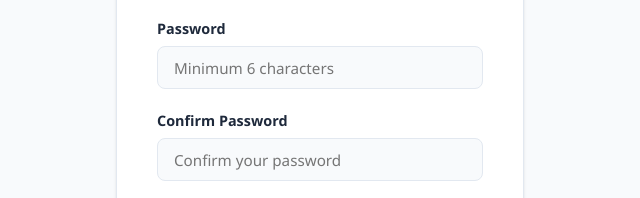
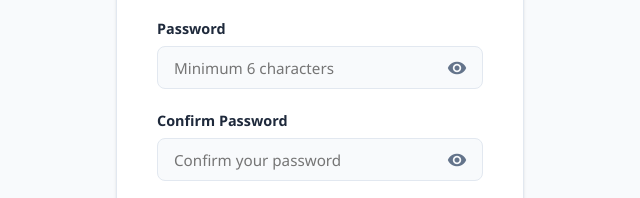
Before and after one commit to Pulok-Akibuzzaman/Medica, a website: page public/register.html in a window 1280 px wide. Shown: the part 432-630 px from the top of the page, 320-960 px from the left. Drawn offline with Linux system fonts and the light colour scheme.

Commit message:
Added show password option

```diff
--- a/public/css/style.css
+++ b/public/css/style.css
@@ -346,6 +346,41 @@ textarea { resize: vertical; min-height: 100px; }
   font-weight: 600;
   margin-bottom: 0.4rem;
   font-size: 0.9rem;
+}
+
+/* Password toggle */
+.password-wrapper {
+  position: relative;
+  display: flex;
+  align-items: center;
+}
+
+.password-wrapper input {
+  padding-right: 2.75rem;
+}
+
+.password-toggle {
+  position: absolute;
+  right: 0.5rem;
+  background: none;
+  border: none;
+  cursor: pointer;
+  color: var(--text-light);
+  padding: 0.5rem;
+  transition: var(--transition);
+  display: flex;
+  align-items: center;
+  justify-content: center;
+  line-height: 1;
+}
+
+.password-toggle:hover {
+  color: var(--primary);
+}
+
+.password-toggle .material-icons {
+  font-size: 1.25rem;
+  user-select: none;
 }
 
 /* Auth pages */
--- a/public/js/app.js
+++ b/public/js/app.js
@@ -1,4 +1,18 @@
 const API = '';
+
+function togglePasswordVisibility(inputId) {
+  const input = document.getElementById(inputId);
+  const button = input.nextElementSibling;
+  const icon = button.querySelector('.material-icons');
+
+  if (input.type === 'password') {
+    input.type = 'text';
+    icon.textContent = 'visibility_off';
+  } else {
+    input.type = 'password';
+    icon.textContent = 'visibility';
+  }
+}
 
 function getToken() { return localStorage.getItem('token'); }
 function getUser() {
--- a/public/register.html
+++ b/public/register.html
@@ -5,6 +5,7 @@
   <meta name="viewport" content="width=device-width, initial-scale=1.0">
   <title>Register - Medica</title>
   <link rel="stylesheet" href="css/style.css">
+  <link rel="stylesheet" href="https://fonts.googleapis.com/icon?family=Material+Icons">
 </head>
 <body>
   <nav class="navbar">
@@ -57,11 +58,21 @@
         </div>
         <div class="form-group">
           <label for="password">Password</label>
-          <input type="password" id="password" placeholder="Minimum 6 characters" required minlength="6">
+          <div class="password-wrapper">
+            <input type="password" id="password" placeholder="Minimum 6 characters" required minlength="6">
+            <button type="button" class="password-toggle" onclick="togglePasswordVisibility('password')">
+              <span class="material-icons">visibility</span>
+            </button>
+          </div>
         </div>
         <div class="form-group">
           <label for="confirm-password">Confirm Password</label>
-          <input type="password" id="confirm-password" placeholder="Confirm your password" required>
+          <div class="password-wrapper">
+            <input type="password" id="confirm-password" placeholder="Confirm your password" required>
+            <button type="button" class="password-toggle" onclick="togglePasswordVisibility('confirm-password')">
+              <span class="material-icons">visibility</span>
+            </button>
+          </div>
         </div>
         <button type="submit" class="btn btn-primary btn-block">Create Account</button>
       </form>
```
Also changed, not shown: public/login.html (+7 -1 lines).
